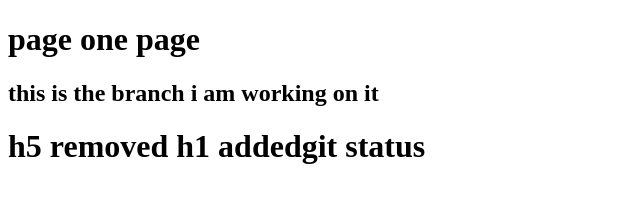
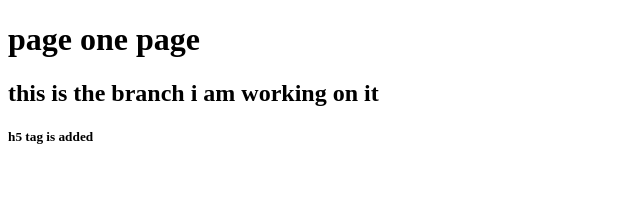
Before and after one commit to prakashreddy-25/project1, a plain HTML site: page page1.htm in a window 1280 px wide. Shown: the whole page, without its empty margins (0-640 px from the left). Drawn offline with Linux system fonts and the light colour scheme.

Commit message:
Revert "h5 repplaced with h1"
This reverts commit 2aaafc30c89e254933b73454755405067c43dd0f.

```diff
--- a/page1.htm
+++ b/page1.htm
@@ -8,8 +8,6 @@
 <body>
  <h1>page one page</h1>
  <h2>this is the branch i am working on it</h2>
- <h1>h5 removed h1 addedgit status
-
- </h1>
+ <h5>h5 tag is added</h5>
 </body>
 </html>
```
